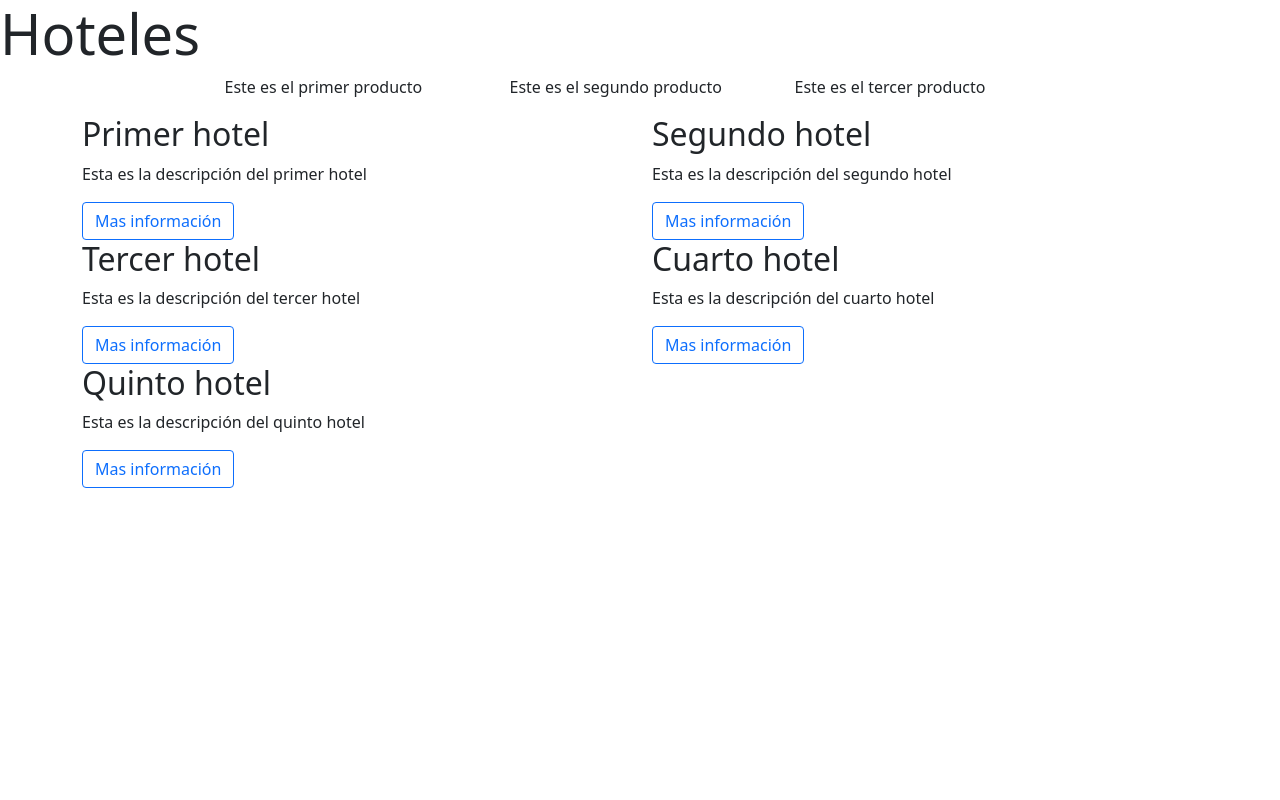
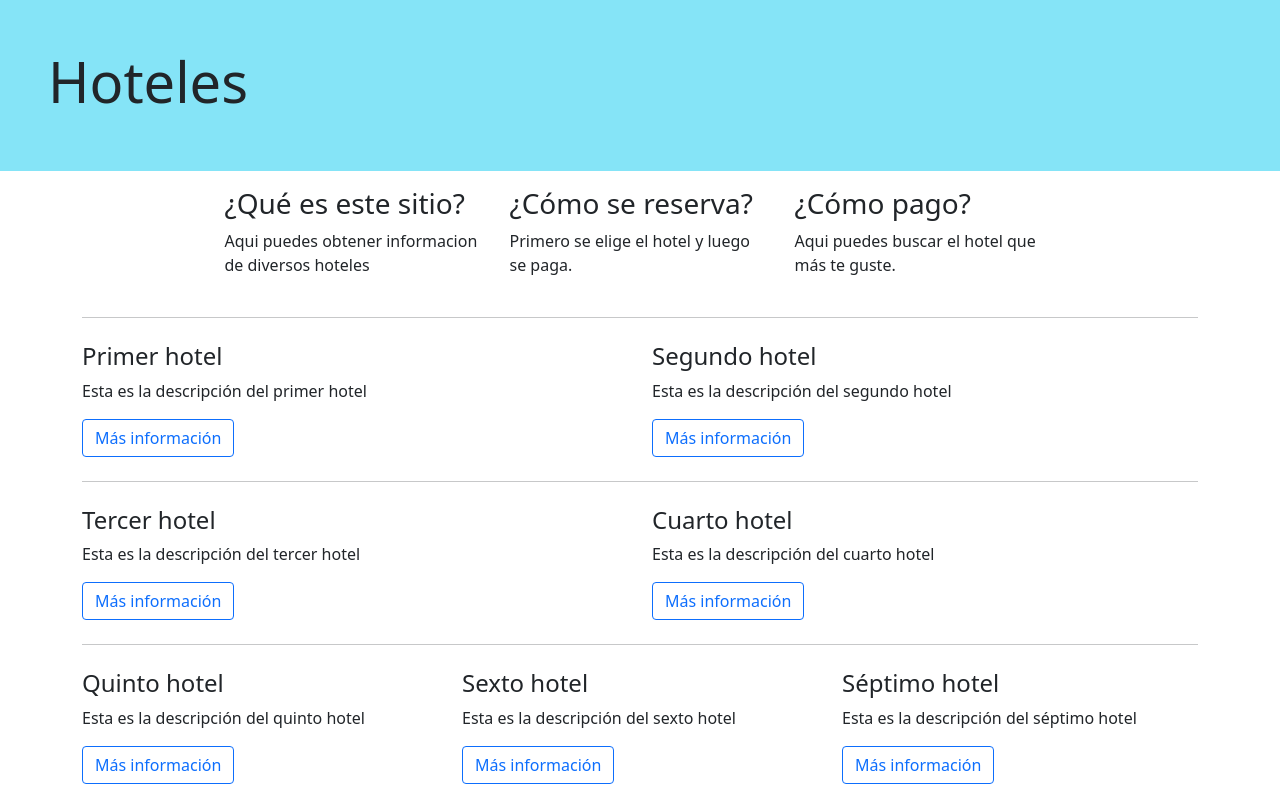
Before and after one commit to diekoeg/guia-hoteles, a website: page index.html in a window 1280 px wide. Drawn offline with nearby package versions, Linux system fonts and the light colour scheme.

Commit message:
Agregué mas estilos y un background color al titulo

```diff
--- a/index.html
+++ b/index.html
@@ -11,54 +11,76 @@
     <title>Hoteles</title>
   </head>
   <body>
-    <div class="jumbotron">
+    <div class="bg-info p-5 rounded-lg" style="--bs-bg-opacity: .5;">
         <h1 class="display-4">Hoteles</h1>
     </div>
     <div class="container">
         <!-- Aqui estan los tres productos -->
         <div class="row justify-content-center">
             <div class="col-sm-3">
-                <p>Este es el primer producto</p>
+                <p>
+                    <h3>¿Qué es este sitio?</h3>
+                    <p>Aqui puedes obtener informacion de diversos hoteles</p>
+                </p>
             </div>
             <div class="col-sm-3">
-                <p>Este es el segundo producto</p>
+                <p>
+                    <h3>¿Cómo se reserva?</h3>
+                    <p>Primero se elige el hotel y luego se paga.</p>
+                </p>
             </div>
             <div class="col-sm-3">
-                <p>Este es el tercer producto</p>
+                <p>
+                    <h3>¿Cómo pago?</h3>
+                    <p>Aqui puedes buscar el hotel que más te guste.</p>
+                </p>
             </div>
         </div>
+        <hr class="my-4">
         <!-- Primer y segundo hotel -->
         <div class="row">
             <div class="col-sm-6">
-                <h2>Primer hotel</h2>
+                <h4>Primer hotel</h4>
                 <p>Esta es la descripción del primer hotel</p>
-                <button type="button" class="btn btn-outline-primary">Mas información</button>
+                <button type="button" class="btn btn-outline-primary">Más información</button>
             </div>
             <div class="col-sm-6">
-                <h2>Segundo hotel</h2>
+                <h4>Segundo hotel</h4>
                 <p>Esta es la descripción del segundo hotel</p>
-                <button type="button" class="btn btn-outline-primary ">Mas información</button>
+                <button type="button" class="btn btn-outline-primary ">Más información</button>
             </div>
         </div>
+        <hr class="my-4">
         <!-- Tercer y cuarto hotel -->
         <div class="row">
             <div class="col-sm-6">
-                <h2>Tercer hotel</h2>
+                <h4>Tercer hotel</h4>
                 <p>Esta es la descripción del tercer hotel</p>
-                <button type="button" class="btn btn-outline-primary">Mas información</button>
+                <button type="button" class="btn btn-outline-primary">Más información</button>
             </div>
             <div class="col-sm-6">
-                <h2>Cuarto hotel</h2>
+                <h4>Cuarto hotel</h4>
                 <p>Esta es la descripción del cuarto hotel</p>
-                <button type="button" class="btn btn-outline-primary">Mas información</button>
+                <button type="button" class="btn btn-outline-primary">Más información</button>
             </div>
         </div>
+        <hr class="my-4">
         <!-- Quinto hotel -->
         <div class="row">
-            <div class="col-12">
-                <h2>Quinto hotel</h2>
+            <div class="col-md-4">
+                <h4>Quinto hotel</h4>
                 <p>Esta es la descripción del quinto hotel</p>
-                <button type="button" class="btn btn-outline-primary">Mas información</button>
+                <button type="button" class="btn btn-outline-primary">Más información</button>
+            </div>
+            <div class="col-md-4">
+                <h4>Sexto hotel</h4>
+                <p>Esta es la descripción del sexto hotel</p>
+                <button type="button" class="btn btn-outline-primary">Más información</button>
+            </div>
+            <div class="col-md-4">
+                <h4>Séptimo hotel</h4>
+                <p>Esta es la descripción del séptimo hotel</p>
+                <button type="button" class="btn btn-outline-primary">Más información</button>
             </div>
         </div>
 
```
